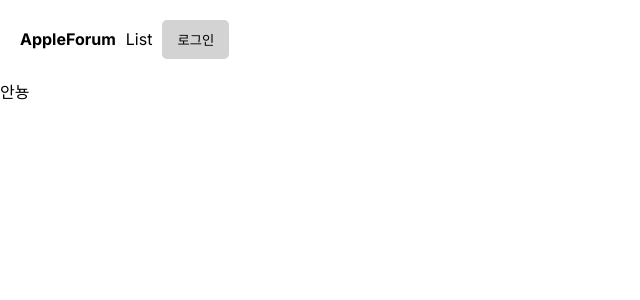
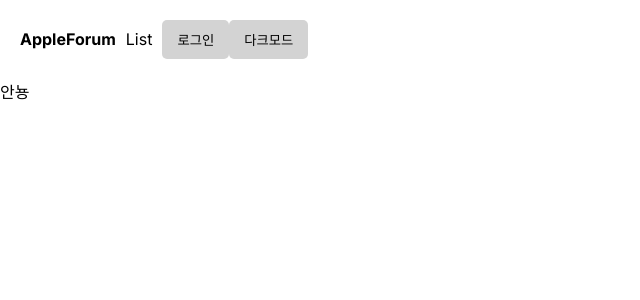
Before and after one commit to omokgosu/Next-board, a Next.js app: page / in a window 1280 px wide. Shown: the top 300 px of the page, without its empty margins (0-640 px from the left). Built offline with nearby package versions, Linux system fonts and the light colour scheme.

Commit message:
다크모드 별로임 더 좋은방법찾아야지

```diff
--- /dev/null
+++ b/src/app/dakrmode.js
@@ -0,0 +1,19 @@
+'use client'
+
+import { useEffect } from "react"
+
+export default function DarkMode(){
+
+    useEffect(()=>{
+        let 쿠키값 = ('; ' + document.cookie).split(`; mode=`).pop().split(';')[0];
+        if(쿠키값 == ''){
+            document.cookie = 'mode=light; max-age=' + (3600 * 24 * 400);
+        }
+    },[])
+
+    return (
+        <button type="button">
+            다크모드
+          </button>
+    )
+}
--- a/src/app/layout.tsx
+++ b/src/app/layout.tsx
@@ -2,6 +2,7 @@ import './globals.css'
 import { Inter } from 'next/font/google'
 import Link from 'next/link';
 import LoginBtn from './LoginBtn'
+import DarkMode from './dakrmode'
 import { getServerSession} from 'next-auth'
 import { authOptions } from '../../pages/api/auth/[...nextauth]'
 
@@ -18,6 +19,7 @@ export default async function RootLayout({
   children: React.ReactNode
 }) {
 
+
   return (
       <html lang="en">
         <body className={inter.className}>
@@ -25,6 +27,7 @@ export default async function RootLayout({
             <Link href="/" className="logo">AppleForum</Link>
             <Link href="/list">List</Link>
             <LoginBtn></LoginBtn>
+            <DarkMode></DarkMode>
           </div>
           {children}
         </body>
--- /dev/null
+++ b/src/app/middleware.js
@@ -0,0 +1,6 @@
+import { NextResponse } from 'next/server';
+
+export function middleware(request){
+
+    console.log(request.nextUrl.pathname)
+}
```
